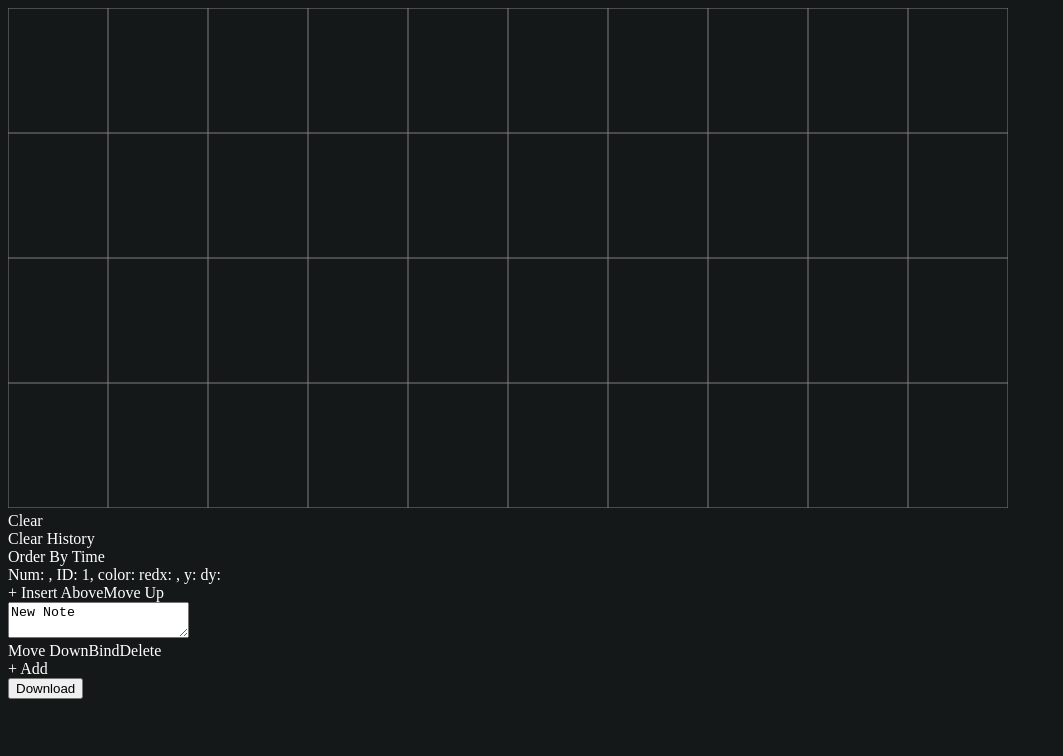
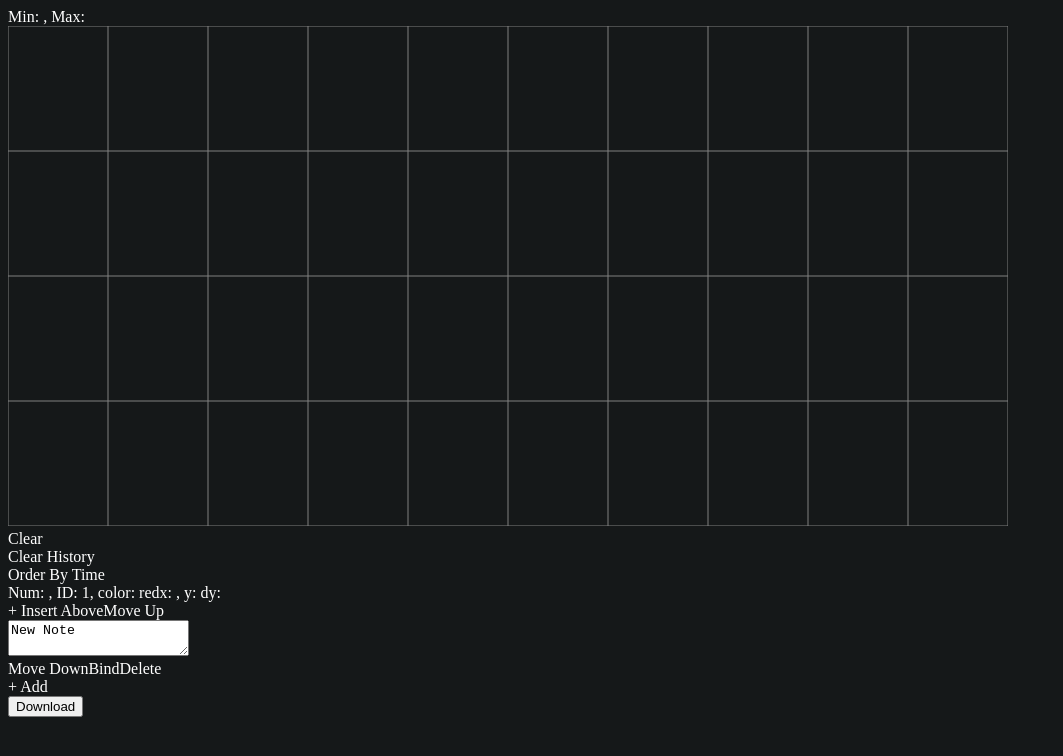
Before and after one commit to prog-g/dcc-report, a React app: page / in a window 1280 px wide. Shown: the top 756 px of the page, without its empty margins (0-1063 px from the left). Built offline with nearby package versions, Linux system fonts and the light colour scheme.

Commit message:
Display min max

```diff
--- a/src/Graph.tsx
+++ b/src/Graph.tsx
@@ -253,6 +253,9 @@ const Graph: React.FunctionComponent<Props> = props => {
   }, [oldGraph, props]);
   return (
     <div>
+      <div>
+        Min: {props.graph.min}, Max: {props.graph.max}
+      </div>
       <canvas
         width={width}
         height={height}
```
